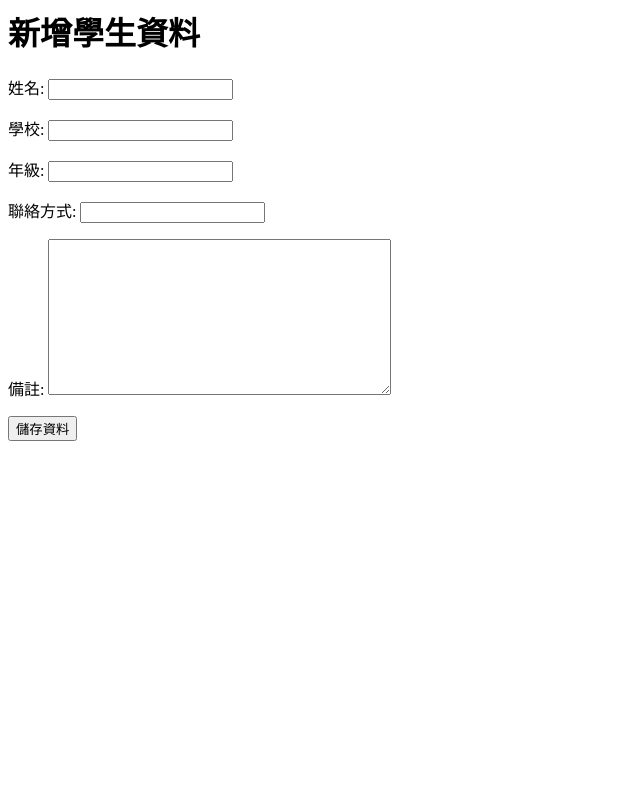
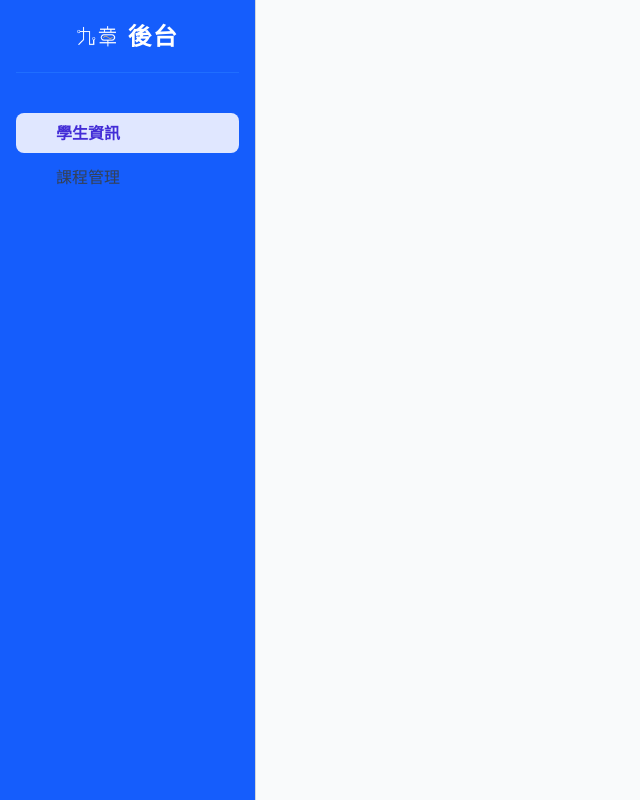
Before and after one commit to akira103150146/9Jang, a Django app: page /cramschool/add/ in a window 1280 px wide. Shown: the whole page, without its empty margins (0-640 px from the left). Run offline with Django 5.2, Linux system fonts and the light colour scheme.

Commit message:
更改增加student的頁面

```diff
--- a/config/settings.py
+++ b/config/settings.py
@@ -40,6 +40,7 @@
     'cramschool',
     'account',
     'rest_framework',
+
 ]
 
 MIDDLEWARE = [
--- a/cramschool/views.py
+++ b/cramschool/views.py
@@ -27,6 +27,7 @@
             # 3. 有效：保存數據到資料庫
             # ModelForm 的 save() 方法會創建並保存新物件
             form.save()
+            return redirect(reverse('student_list'))
 
             # 4. 重定向：成功後導航回學生列表頁面
             return redirect(reverse('student_list'))
--- a/templates/cramschool/student_form.html
+++ b/templates/cramschool/student_form.html
@@ -1,5 +1,4 @@
-{% block content %}
-<div class="max-w-xl mx-auto mt-10 p-6 bg-white shadow-xl rounded-lg">
+<!-- <div class="max-w-xl mx-auto mt-10 p-6 bg-white shadow-xl rounded-lg">
     <h1 class="text-2xl font-bold text-gray-900 mb-6">{{ page_title }}</h1>
 
     <form method="post">
@@ -16,5 +15,71 @@
             </button>
         </div>
     </form>
-</div>
+</div> -->
+<!-- From Uiverse.io by themrsami -->
+<!DOCTYPE html>
+  <html lang="zh-Hant">
+  <head>
+      <meta charset="UTF-8">
+      <meta name="viewport" content="width=device-width, initial-scale=1.0">
+      <title>九章後台管理系統</title>
+
+      {% load static %}
+      <link rel="stylesheet" href="{% static 'css/app.css' %}">
+
+      <link href="https://fonts.googleapis.com/css2?family=Noto+Sans+TC:wght@400;500;700&display=swap" rel="stylesheet">
+
+      </head>
+  <body>
+      </body>
+</html>
+ {% block content %}
+ <script src="https://cdn.jsdelivr.net/npm/@tailwindcss/browser@4"></script>
+ <html class="zh-Hant">
+  <body class="bg-gray-50 text-gray-800">
+
+    <div class="flex h-screen overflow-hidden">
+
+        <aside class="w-64 flex-shrink-0 bg-blue-600 h-full flex flex-col justify-between p-4 border-r border-gray-300">
+          <!-- 讓一個 Flex 或 Grid 容器中的垂直子元素之間，產生一致的間隔。 -->
+          <nav class="space-y-1">
+            <!-- 增加LOGO -->
+              {% load static %}
+              <div class="flex items-center justify-center space-x-3 mb-10 pb-4 border-b border-blue-500/50">
+
+                  <img src="{% static 'img/logo_jiuzhang.png' %}"
+                      alt="九章 Logo"
+                      class="h-10 w-auto object-cover">
+
+                  <span class="text-2xl font-extrabold tracking-wider text-white">後台</span>
+
+              </div>
+        <a href="{% url 'student_list' %}"
+           class="flex items-center space-x-3 p-2 rounded-lg
+                  bg-indigo-100 text-indigo-700 font-semibold">
+
+            <svg class="h-5 w-5" fill="currentColor" viewBox="0 0 24 24"></svg>
+            <span>學生資訊</span>
+        </a>
+
+        <a href="#" class="flex items-center space-x-3 p-2 rounded-lg text-gray-700 hover:bg-gray-200">
+            <svg class="h-5 w-5" fill="currentColor" viewBox="0 0 24 24"></svg>
+            <span>課程管理</span>
+        </a>
+          </nav>
+        </aside>
+
+        <main class="flex-1 flex flex-col overflow-auto">
+
+            <header class="h-16 flex-shrink-0">
+                </header>
+
+            <div class="flex-1 p-6">
+                </div>
+
+        </main>
+
+    </div>
+</body>
+</html>
 {% endblock content %}
--- a/templates/cramschool/student_list.html
+++ b/templates/cramschool/student_list.html
@@ -4,9 +4,9 @@
     <meta charset="UTF-8">
     <meta name="viewport" content="width=device-width, initial-scale=1.0">
     <title>學生資料列表</title>
-
-    {% load static %}
-    <link rel="stylesheet" href="{% static 'css/app.css' %}">
+    <script src="https://cdn.jsdelivr.net/npm/@tailwindcss/browser@4"></script>
+    <!-- {% load static %}
+    <link rel="stylesheet" href="{% static 'css/app.css' %}">    -->
 </head>
 <body>
     <div class="container mx-auto p-4">
```
Also changed, not shown: cramschool/static/img/logo_jiuzhang.png (added).
